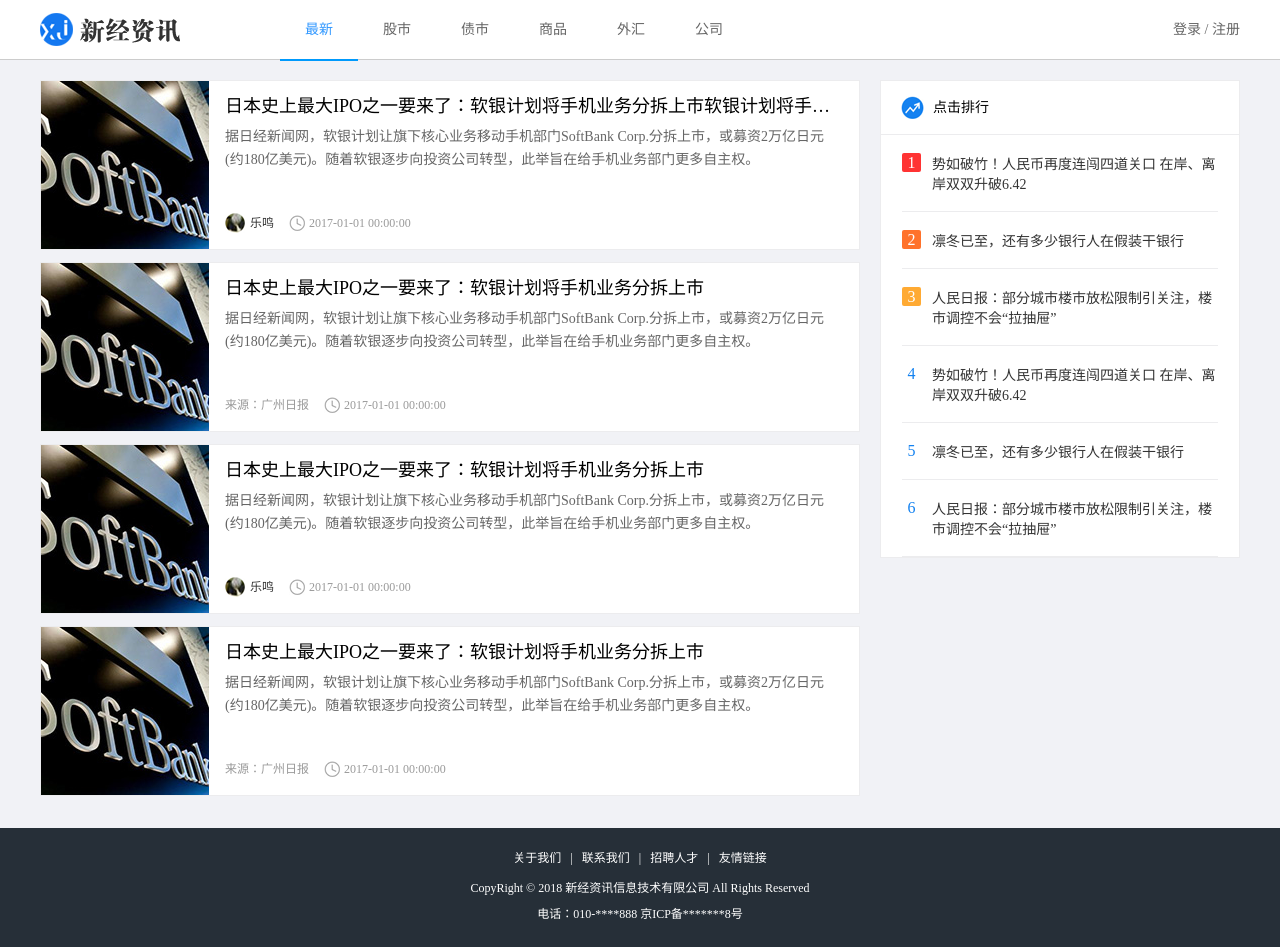
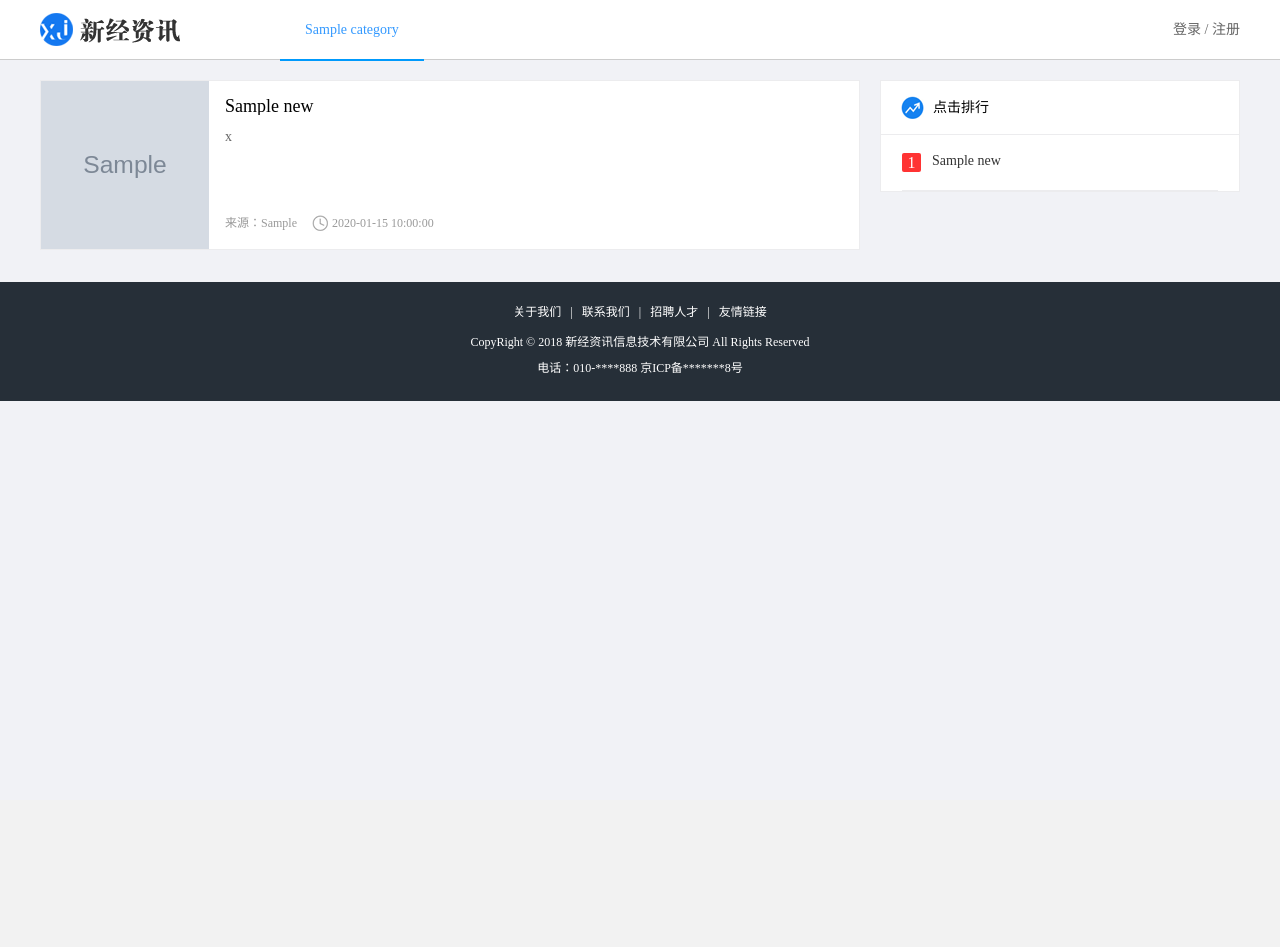
Before and after one commit to Wujungang/-PersonalNews, a Flask app: page / in a window 1280 px wide. After the commit the page ends 401 px from the top, so only its background shows below. Run offline with Flask 2, Linux system fonts and the light colour scheme; tables that the repository leaves empty hold one stand-in row (values such as "Sample post"); grey boxes marked "Sample" are stand-in pictures; some libraries are stand-ins or nearby versions.

Commit message:
'首页新闻展示以及首页点击排行展示'

```diff
--- a/config.py
+++ b/config.py
@@ -9,7 +9,7 @@
     #开启调试模式
     DEBUG = True
     # 数据库的配置信息
-    SQLALCHEMY_DATABASE_URI = "mysql+pymysql://root:123456@127.0.0.1:3306/information"
+    SQLALCHEMY_DATABASE_URI = "mysql+pymysql://root:123456@222.29.81.144:3306/information"
     #禁止动态追踪
     SQLALCHEMY_TRACK_MODIFICATIONS = False
     # redis配置
@@ -20,6 +20,9 @@
     SESSION_USE_SIGNER = True  # 让 cookie 中的 session_id 被加密签名处理
     SESSION_REDIS = redis.StrictRedis(host=REDIS_HOST, port=REDIS_PORT)  # 使用 redis 的实例
     PERMANENT_SESSION_LIFETIME = 86400  # session 的有效期，单位是秒
+
+
+
 
 
 
--- a/info/__init__.py
+++ b/info/__init__.py
@@ -2,6 +2,7 @@
 import redis
 from flask_wtf.csrf import CSRFProtect, generate_csrf
 from flask_session import Session
+from info.utils.common import wjg
 from flask import Flask
 from config import config
 import logging
@@ -51,4 +52,7 @@
         response.set_cookie("csrf_token",csrf_token)
         return response
 
+    #注册自定义过滤器
+    app.add_template_filter(wjg,'wjg')
+
     return app
--- a/info/modules/index/views.py
+++ b/info/modules/index/views.py
@@ -1,9 +1,44 @@
 from . import index_blue
 from info import redis_store
-from info.models import User
+from info.models import User,News,Category
 from flask import render_template, session, jsonify
-from flask import current_app
+from flask import current_app,request
 
+
+@index_blue.route('/newslist')
+def newslist():
+    #获取数据
+    #校验数据
+    #最新分类的查询
+    #除最新分类其他的新闻查询
+
+    page = request.args.get('page',1)
+    cid = request.args.get('cid',1)
+    per_page = request.args.get('per_page',10)
+    try:
+        page = int(page)
+        cid = int(cid)
+        per_page = int(per_page)
+    except Exception as e:
+        current_app.logger.error(e)
+        return jsonify(errno=500,errmsg='数据格式错误')
+    if cid == 1:
+        news = News.query.order_by(News.create_time.desc()).paginate(page, per_page, False)
+    else:
+        news = News.query.filter(News.category_id==cid).order_by(News.create_time.desc()).paginate(page, per_page, False)
+    items = news.items
+    total_pages = news.pages
+    cur_page = news.page
+    news_dict_list = []
+    for new in items:
+        new = new.to_basic_dict()
+        news_dict_list.append(new)
+    data = {
+        'news':news_dict_list,
+        'total_pages':total_pages,
+        'cur_page':cur_page
+    }
+    return jsonify(errno=200,errmsg='ok',data=data)
 
 @index_blue.route('/logout')
 def logout():
@@ -13,12 +48,35 @@
 
 @index_blue.route('/')
 def index():
+
+    #点击排行展示
+    try:
+        news = News.query.order_by(News.clicks.desc()).limit(6)
+    except Exception as e:
+        current_app.logger.error(e)
+        return jsonify(errno=500,errmsg='查询数据失败')
+    news_click_list = []
+    for new in news:
+        new = new.to_basic_dict()
+        news_click_list.append(new)
+
     user_id = session.get('user_id')
     user = User.query.filter(User.id==user_id).first()
     user = user.to_dict()if user else None
+
+    #查询商品分类
+    categories_list = []
+    categories = Category.query.all()
+    for category in categories:
+        category = category.to_dict()if category else None
+        categories_list.append(category)
+
     data = {
-        'user_info':user
+        'user_info':user,
+        'news':news_click_list,
+        'categories':categories
     }
+
 
 
     return render_template('news/index.html',data=data)
--- a/info/static/news/js/index.js
+++ b/info/static/news/js/index.js
@@ -5,24 +5,26 @@
 
 
 $(function () {
+    updateNewsData();
     // 首页分类切换
     $('.menu li').click(function () {
-        var clickCid = $(this).attr('data-cid')
+        var clickCid = $(this).attr('data-cid');
         $('.menu li').each(function () {
             $(this).removeClass('active')
-        })
-        $(this).addClass('active')
+        });
+        $(this).addClass('active');
 
         if (clickCid != currentCid) {
             // 记录当前分类id
-            currentCid = clickCid
+            currentCid = clickCid;
 
             // 重置分页参数
-            cur_page = 1
-            total_page = 1
+            cur_page = 1;
+            total_page = 1;
+            data_querying = false;
             updateNewsData()
         }
-    })
+    });
 
     //页面滚动加载相关
     $(window).scroll(function () {
@@ -47,4 +49,54 @@
 
 function updateNewsData() {
     // TODO 更新新闻数据
+    var params = {
+        'page':cur_page,
+        'cid':currentCid,
+
+    }
+    // $.ajax({
+    //     url:'/newslist?page='+cur_page+'&cid='+currentCid,
+    //     type:'get',
+    //     // data:JSON.stringify(params),
+    //     success:function (response) {
+    //         if (response.errno=200) {
+    //             // 先清空原有数据
+    //             $(".list_con").html('');
+    //             // 显示数据
+    //             for (var i = 0; i < response.data.news.length; i++) {
+    //                 var news = response.data.news[i];
+    //                 var content = '<li>';
+    //                 content += '<a href="#" class="news_pic fl"><img src="' + news.index_image_url + '?imageView2/1/w/170/h/170"></a>';
+    //                 content += '<a href="#" class="news_title fl">' + news.title + '</a>';
+    //                 content += '<a href="#" class="news_detail fl">' + news.digest + '</a>';
+    //                 content += '<div class="author_info fl">';
+    //                 content += '<div class="source fl">来源：' + news.source + '</div>';
+    //                 content += '<div class="time fl">' + news.create_time + '</div>';
+    //                 content += '</div>'
+    //                 content += '</li>'
+    //                 $(".list_con").append(content)
+    //             }
+    //         }
+    //     }
+    // })
+    $.get('/newslist',params,function (response) {
+          if (response.errno=200) {
+                // 先清空原有数据
+                $(".list_con").html('');
+                // 显示数据
+                for (var i = 0; i < response.data.news.length; i++) {
+                    var news = response.data.news[i];
+                    var content = '<li>';
+                    content += '<a href="#" class="news_pic fl"><img src="' + news.index_image_url + '?imageView2/1/w/170/h/170"></a>';
+                    content += '<a href="#" class="news_title fl">' + news.title + '</a>';
+                    content += '<a href="#" class="news_detail fl">' + news.digest + '</a>';
+                    content += '<div class="author_info fl">';
+                    content += '<div class="source fl">来源：' + news.source + '</div>';
+                    content += '<div class="time fl">' + news.create_time + '</div>';
+                    content += '</div>'
+                    content += '</li>'
+                    $(".list_con").append(content)
+                }
+            }
+    })
 }
--- a/info/templates/news/index.html
+++ b/info/templates/news/index.html
@@ -14,12 +14,11 @@
         <div class="header">
             <a href="#" class="logo fl"><img src="../../static/news/images/logo.png" alt="logo"></a>
             <ul class="menu fl">
-                <li class="active" data-cid="1"><a href="javascript:;">最新</a></li>
-                <li data-cid="2"><a href="javascript:;">股市</a></li>
-                <li data-cid="3"><a href="javascript:;">债市</a></li>
-                <li data-cid="4"><a href="javascript:;">商品</a></li>
-                <li data-cid="5"><a href="javascript:;">外汇</a></li>
-                <li data-cid="6"><a href="javascript:;">公司</a></li>
+                {% for category in data.categories %}
+                    <li class="{% if category.id==1 %}
+                    active
+                    {% endif %}" data-cid="{{ category.id }}"><a href="javascript:;">{{ category.name }}</a></li>
+                {% endfor %}
             </ul>
             {% if data.user_info %}
                 <div class="user_login fr">
@@ -45,64 +44,61 @@
 
     <div class="conter_con">
         <ul class="list_con fl">
-            <li>
-                <a href="#" class="news_pic fl"><img src="../../static/news/images/news_pic.jpg"></a>
-                <a href="#" class="news_title fl">日本史上最大IPO之一要来了：软银计划将手机业务分拆上市软银计划将手机业务分拆上市</a>
-                <a href="#" class="news_detail fl">据日经新闻网，软银计划让旗下核心业务移动手机部门SoftBank Corp.分拆上市，或募资2万亿日元(约180亿美元)。随着软银逐步向投资公司转型，此举旨在给手机业务部门更多自主权。</a>
-                <div class="author_info fl">
-                    <div class="author fl">
-                        <img src="../../static/news/images/person.png" alt="author">
-                        <a href="#">乐鸣</a>
-                    </div>
-                    <div class="time fl">2017-01-01 00:00:00</div>
-                </div>
-            </li>
-            <li>
-                <a href="#" class="news_pic fl"><img src="../../static/news/images/news_pic.jpg"></a>
-                <a href="#" class="news_title fl">日本史上最大IPO之一要来了：软银计划将手机业务分拆上市</a>
-                <a href="#" class="news_detail fl">据日经新闻网，软银计划让旗下核心业务移动手机部门SoftBank Corp.分拆上市，或募资2万亿日元(约180亿美元)。随着软银逐步向投资公司转型，此举旨在给手机业务部门更多自主权。</a>
-                <div class="author_info fl">
-                    <div class="source fl">
-                        来源：广州日报
-                    </div>
-                    <div class="time fl">2017-01-01 00:00:00</div>
-                </div>
-            </li>
-            <li>
-                <a href="#" class="news_pic fl"><img src="../../static/news/images/news_pic.jpg"></a>
-                <a href="#" class="news_title fl">日本史上最大IPO之一要来了：软银计划将手机业务分拆上市</a>
-                <a href="#" class="news_detail fl">据日经新闻网，软银计划让旗下核心业务移动手机部门SoftBank Corp.分拆上市，或募资2万亿日元(约180亿美元)。随着软银逐步向投资公司转型，此举旨在给手机业务部门更多自主权。</a>
-                <div class="author_info fl">
-                    <div class="author fl">
-                        <img src="../../static/news/images/person.png" alt="author">
-                        <a href="#">乐鸣</a>
-                    </div>
-                    <div class="time fl">2017-01-01 00:00:00</div>
-                </div>
-            </li>
-            <li>
-                <a href="#" class="news_pic fl"><img src="../../static/news/images/news_pic.jpg"></a>
-                <a href="#" class="news_title fl">日本史上最大IPO之一要来了：软银计划将手机业务分拆上市</a>
-                <a href="#" class="news_detail fl">据日经新闻网，软银计划让旗下核心业务移动手机部门SoftBank Corp.分拆上市，或募资2万亿日元(约180亿美元)。随着软银逐步向投资公司转型，此举旨在给手机业务部门更多自主权。</a>
-                <div class="author_info fl">
-                    <div class="source fl">
-                        来源：广州日报
-                    </div>
-                    <div class="time fl">2017-01-01 00:00:00</div>
-                </div>
-            </li>
+{#            <li>#}
+{#                <a href="#" class="news_pic fl"><img src="../../static/news/images/news_pic.jpg"></a>#}
+{#                <a href="#" class="news_title fl">日本史上最大IPO之一要来了：软银计划将手机业务分拆上市软银计划将手机业务分拆上市</a>#}
+{#                <a href="#" class="news_detail fl">据日经新闻网，软银计划让旗下核心业务移动手机部门SoftBank Corp.分拆上市，或募资2万亿日元(约180亿美元)。随着软银逐步向投资公司转型，此举旨在给手机业务部门更多自主权。</a>#}
+{#                <div class="author_info fl">#}
+{#                    <div class="author fl">#}
+{#                        <img src="../../static/news/images/person.png" alt="author">#}
+{#                        <a href="#">乐鸣</a>#}
+{#                    </div>#}
+{#                    <div class="time fl">2017-01-01 00:00:00</div>#}
+{#                </div>#}
+{#            </li>#}
+{#            <li>#}
+{#                <a href="#" class="news_pic fl"><img src="../../static/news/images/news_pic.jpg"></a>#}
+{#                <a href="#" class="news_title fl">日本史上最大IPO之一要来了：软银计划将手机业务分拆上市</a>#}
+{#                <a href="#" class="news_detail fl">据日经新闻网，软银计划让旗下核心业务移动手机部门SoftBank Corp.分拆上市，或募资2万亿日元(约180亿美元)。随着软银逐步向投资公司转型，此举旨在给手机业务部门更多自主权。</a>#}
+{#                <div class="author_info fl">#}
+{#                    <div class="source fl">#}
+{#                        来源：广州日报#}
+{#                    </div>#}
+{#                    <div class="time fl">2017-01-01 00:00:00</div>#}
+{#                </div>#}
+{#            </li>#}
+{#            <li>#}
+{#                <a href="#" class="news_pic fl"><img src="../../static/news/images/news_pic.jpg"></a>#}
+{#                <a href="#" class="news_title fl">日本史上最大IPO之一要来了：软银计划将手机业务分拆上市</a>#}
+{#                <a href="#" class="news_detail fl">据日经新闻网，软银计划让旗下核心业务移动手机部门SoftBank Corp.分拆上市，或募资2万亿日元(约180亿美元)。随着软银逐步向投资公司转型，此举旨在给手机业务部门更多自主权。</a>#}
+{#                <div class="author_info fl">#}
+{#                    <div class="author fl">#}
+{#                        <img src="../../static/news/images/person.png" alt="author">#}
+{#                        <a href="#">乐鸣</a>#}
+{#                    </div>#}
+{#                    <div class="time fl">2017-01-01 00:00:00</div>#}
+{#                </div>#}
+{#            </li>#}
+{#            <li>#}
+{#                <a href="#" class="news_pic fl"><img src="../../static/news/images/news_pic.jpg"></a>#}
+{#                <a href="#" class="news_title fl">日本史上最大IPO之一要来了：软银计划将手机业务分拆上市</a>#}
+{#                <a href="#" class="news_detail fl">据日经新闻网，软银计划让旗下核心业务移动手机部门SoftBank Corp.分拆上市，或募资2万亿日元(约180亿美元)。随着软银逐步向投资公司转型，此举旨在给手机业务部门更多自主权。</a>#}
+{#                <div class="author_info fl">#}
+{#                    <div class="source fl">#}
+{#                        来源：广州日报#}
+{#                    </div>#}
+{#                    <div class="time fl">2017-01-01 00:00:00</div>#}
+{#                </div>#}
+{#            </li>#}
         </ul>
         <div class="rank_con fr">
             <div class="rank_title">
                 <h3>点击排行</h3>
             </div>
             <ul class="rank_list">
-                <li><span class="first">1</span><a href="#">势如破竹！人民币再度连闯四道关口 在岸、离岸双双升破6.42</a></li>
-                <li><span class="second">2</span><a href="#">凛冬已至，还有多少银行人在假装干银行</a></li>
-                <li><span class="third">3</span><a href="#">人民日报：部分城市楼市放松限制引关注，楼市调控不会“拉抽屉”</a></li>
-                <li><span>4</span><a href="#">势如破竹！人民币再度连闯四道关口 在岸、离岸双双升破6.42</a></li>
-                <li><span>5</span><a href="#">凛冬已至，还有多少银行人在假装干银行</a></li>
-                <li><span>6</span><a href="#">人民日报：部分城市楼市放松限制引关注，楼市调控不会“拉抽屉”</a></li>
+                {% for new in data.news %}
+                        <li><span class="{{ loop.index | wjg }}">{{ loop.index }}</span><a href="#">{{ new.title }}</a></li>
+                    {% endfor %}
             </ul>
         </div>
     </div>
```
Also changed, not shown: info/utils/common.py (added, +11 -0 lines).
